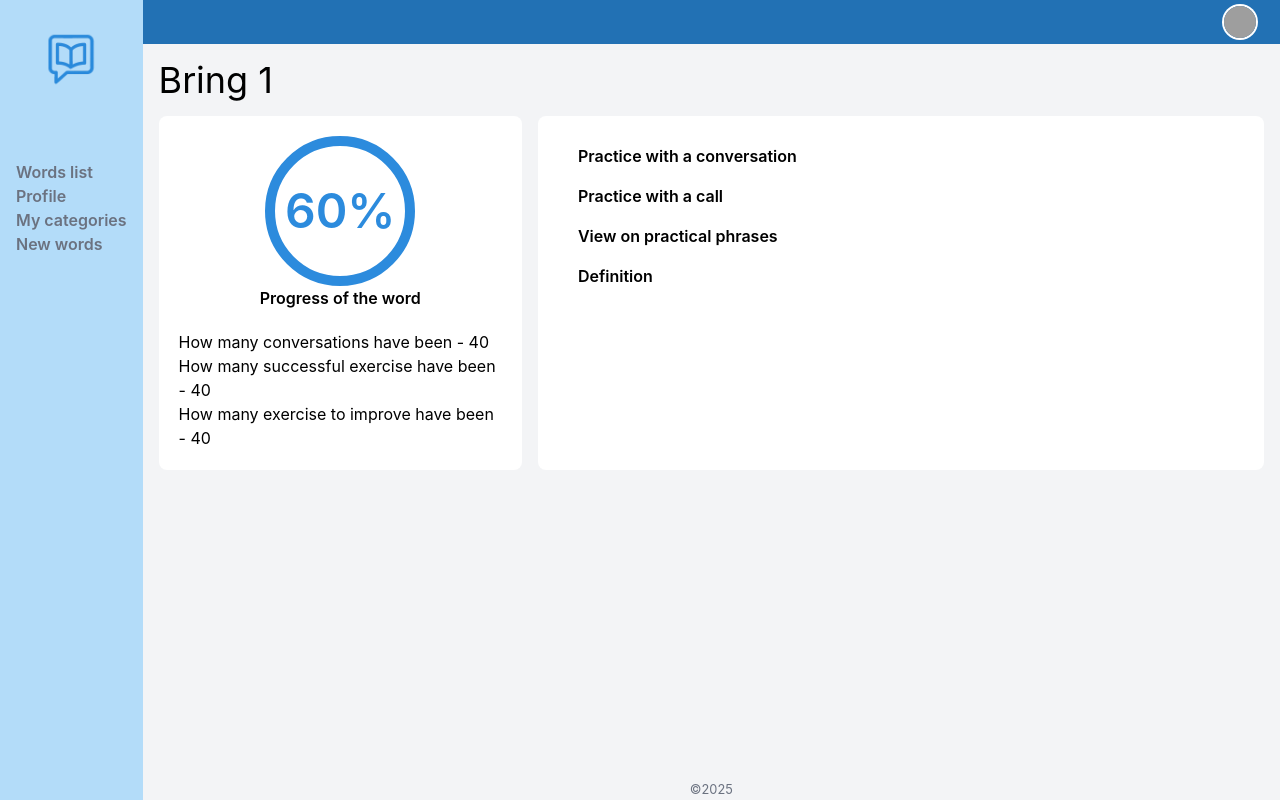
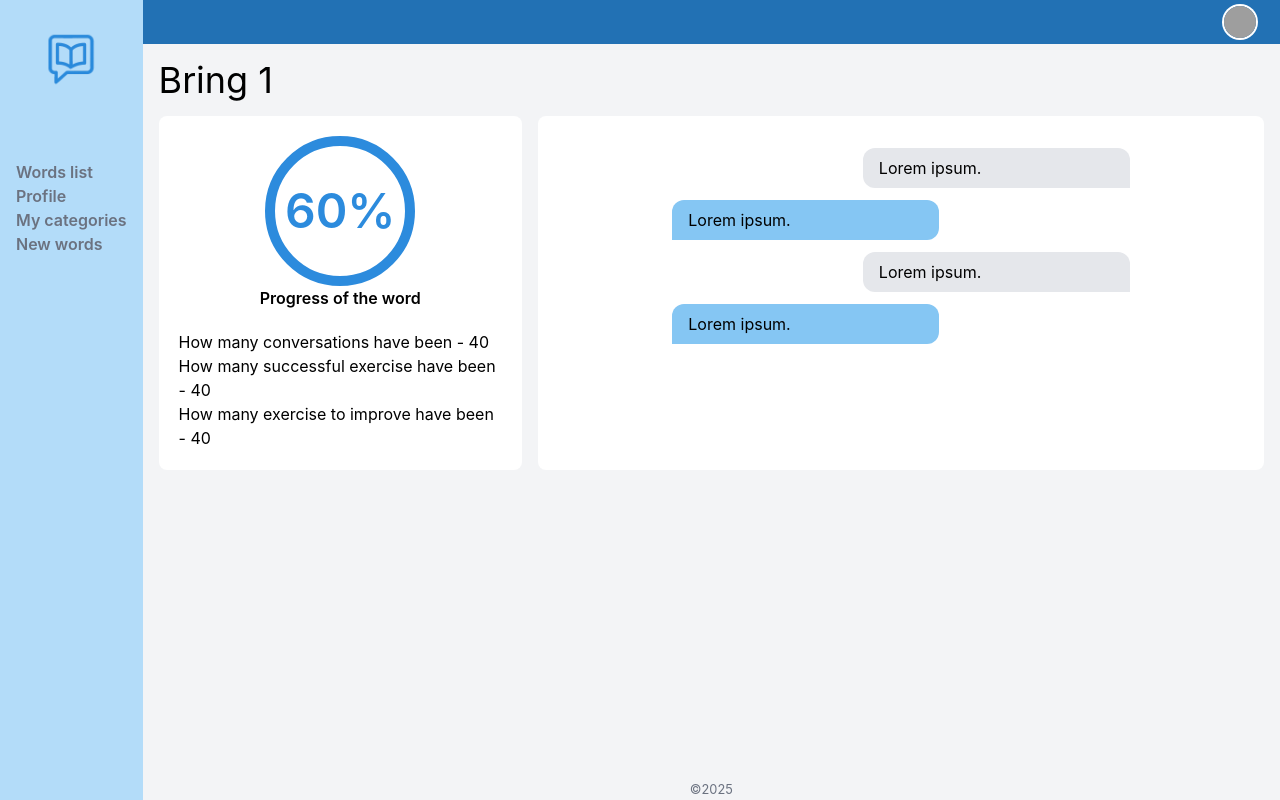
Before and after one commit to Sebastian-Cifuentes/vocabulary, a React (Create React App) app: page /progress-word/1 in a window 1280 px wide. Built offline with nearby package versions, Linux system fonts and the light colour scheme; grey boxes are pictures that could not be loaded.

Commit message:
feat: add chat messages

```diff
--- /dev/null
+++ b/src/pages/progress-word/ChatPracticing.tsx
@@ -0,0 +1,40 @@
+export const ChatPracticing = () => {
+
+    const messages = [
+        {
+            message: 'Lorem ipsum.',
+            from: 'user',
+            className: 'w-7/12 mr-0 ml-auto bg-gray-200 rounded-l-xl'
+        },
+        {
+            message: 'Lorem ipsum.',
+            from: 'ai',
+            className: 'w-7/12 mr-auto ml-0 bg-blue-300 rounded-r-xl'
+        },
+        {
+            message: 'Lorem ipsum.',
+            from: 'user',
+            className: 'w-7/12 mr-0 ml-auto bg-gray-200 rounded-l-xl'
+        },
+        {
+            message: 'Lorem ipsum.',
+            from: 'ai',
+            className: 'w-7/12 mr-auto ml-0 bg-blue-300 rounded-r-xl'
+        }
+    ];
+
+    return (
+        <>
+            <div className="w-4/6 mx-auto">
+                <div className="messages">
+                    {messages.map(({message, from, className}) => (
+                        <div className={`px-4 py-2 my-3 rounded-t-xl ${className}`}>
+                            {message}
+                        </div>
+                    ))}
+                </div>
+                {/* <input type="" /> */}
+            </div>
+        </>
+    );
+};
--- a/src/pages/progress-word/ProgressWord.tsx
+++ b/src/pages/progress-word/ProgressWord.tsx
@@ -2,6 +2,7 @@ import { useParams } from 'react-router-dom';
 import { Title } from '../../components/Title';
 import { HoverButton } from '../../components';
 import './../../assets/components/ProgressWord.css'
+import { ChatPracticing } from './ChatPracticing';
 
 export const ProgressWord = () => {
 
@@ -22,10 +23,7 @@ export const ProgressWord = () => {
                     <p>How many exercise to improve have been - 40</p>
                 </div>
                 <div className="exercises w-4/6 mt-4 ml-4 p-5 bg-white rounded-lg">
-                    <HoverButton clickFunction={() => console.log('testing...')} label='Practice with a conversation' />
-                    <HoverButton clickFunction={() => console.log('testing...')} label='Practice with a call' />
-                    <HoverButton clickFunction={() => console.log('testing...')} label='View on practical phrases' />
-                    <HoverButton clickFunction={() => console.log('testing...')} label='Definition' />
+                    <ChatPracticing />
                 </div>
             </div>
         </>
```
